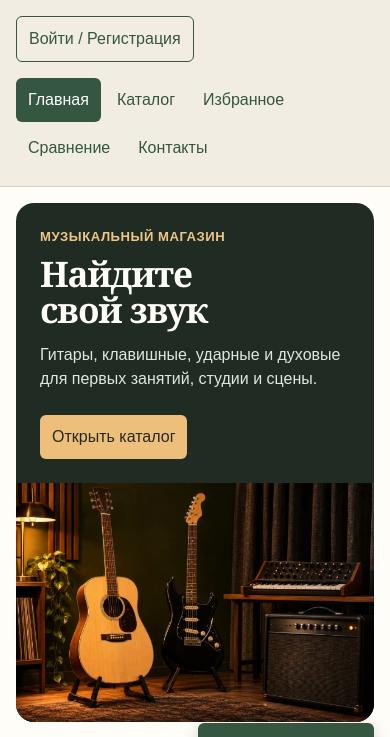
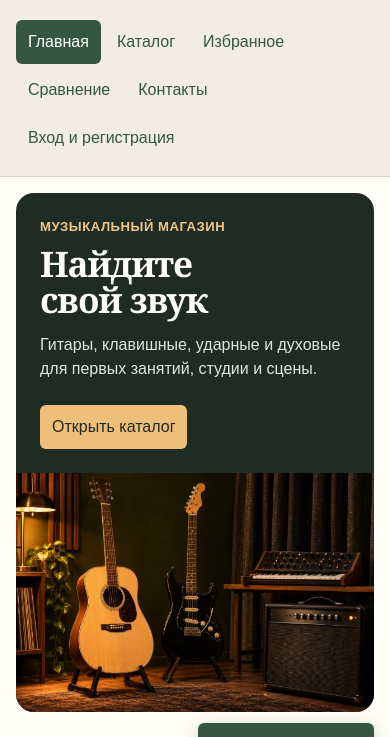
Before and after one commit to Danila-Mishchenko/kr3-responsive-shop, a plain HTML site: page index.html in a window 390 px wide. Shown: the part 61-798 px from the top of the page. Drawn offline with Linux system fonts and the light colour scheme.

Commit message:
Move login and registration into the main navigation

```diff
--- a/css/music.css
+++ b/css/music.css
@@ -400,8 +400,11 @@
 }
 
 /* Аккаунт и чат */
-.account-launcher {
-  margin-left: 16px;
+.site-nav__account {
+  border: 0;
+  background: transparent;
+  font: inherit;
+  cursor: pointer;
 }
 .service-dialog {
   width: min(560px, calc(100% - 24px));
@@ -472,12 +475,6 @@
   color: var(--color-muted);
   font-size: 0.75rem;
 }
-@media (max-width: 430px) {
-  .account-launcher {
-    display: block;
-    margin: 12px 0 0;
-  }
-}
 
 .request-fields {
   min-width: 0;
--- a/index.html
+++ b/index.html
@@ -8,15 +8,14 @@
   <link rel="icon" href="images/harp-logo.svg" type="image/svg+xml">
   <link rel="stylesheet" href="css/style.css">
   <link rel="stylesheet" href="css/responsive.css">
-  <link rel="stylesheet" href="css/music.css?v=5">
-  <script defer src="js/services.js?v=2"></script>
+  <link rel="stylesheet" href="css/music.css?v=6">
+  <script defer src="js/services.js?v=3"></script>
 </head>
 <body>
   <header class="site-header">
     <div class="site-header__inner">
       <a class="site-header__logo" href="index.html"><img class="brand-mark" src="images/harp-logo.svg" width="42" height="42" alt=""> РЕЗОНАНС</a>
 
-      <button class="button button--secondary account-launcher" id="open-account" type="button">Войти / Регистрация</button>
       <nav class="site-nav" aria-label="Основная навигация">
         <ul class="site-nav__list">
           <li class="site-nav__item"><a class="site-nav__link site-nav__link--active" href="index.html" aria-current="page">Главная</a></li>
@@ -24,6 +23,7 @@
           <li class="site-nav__item"><a class="site-nav__link" href="favorites.html">Избранное</a></li>
           <li class="site-nav__item"><a class="site-nav__link" href="compare.html">Сравнение</a></li>
           <li class="site-nav__item"><a class="site-nav__link" href="contacts.html">Контакты</a></li>
+          <li class="site-nav__item"><button class="site-nav__link site-nav__account" id="open-account" type="button">Вход и регистрация</button></li>
         </ul>
       </nav>
     </div>
--- a/js/services.js
+++ b/js/services.js
@@ -29,7 +29,7 @@ function renderAccount() {
   document.getElementById('account-profile').hidden = !account;
   document.getElementById('account-forms').hidden = Boolean(account);
   document.getElementById('account-name').textContent = account ? account.name + ' · ' + account.email : '';
-  accountButton.textContent = account ? 'Мой аккаунт' : 'Войти / Регистрация';
+  accountButton.textContent = account ? 'Мой аккаунт' : 'Вход и регистрация';
   syncRequestAccount();
 }
 
```
Also changed, not shown: catalog.html (+3 -3 lines), compare.html (+3 -3 lines), contacts.html (+3 -3 lines), favorites.html (+3 -3 lines), order.html (+3 -3 lines), product.html (+3 -3 lines).
